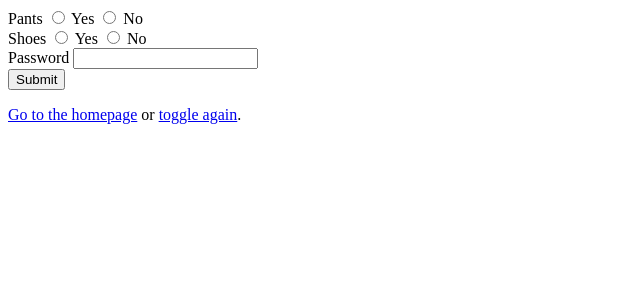
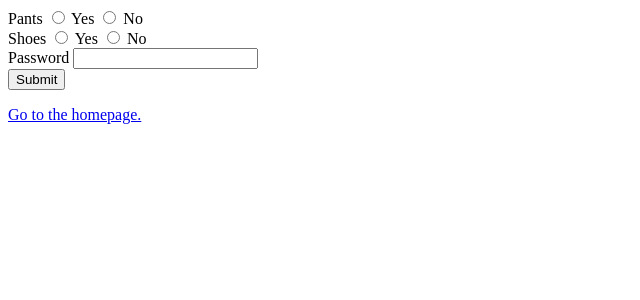
Before and after one commit to scrow/barden, a PHP site: page /toggle.php in a window 1280 px wide. Shown: the top 300 px of the page, without its empty margins (0-640 px from the left). Run offline with PHP 8.4, Linux system fonts and the light colour scheme.

Commit message:
fixes #2

```diff
--- a/toggle.php
+++ b/toggle.php
@@ -52,10 +52,10 @@
 			<br>
 			<label> Password <input type="password" name="password" required> </label>
 			<br>
-			<input type="submit">
+			<input type="submit" name="submit">
 		</form>
 
-		<p><a href="index.php">Go to the homepage</a> or <a href="toggle.php">toggle again</a>.</p>
+		<p><a href="index.php">Go to the homepage.</a></p>
 
 	</body>
 </html>
```
